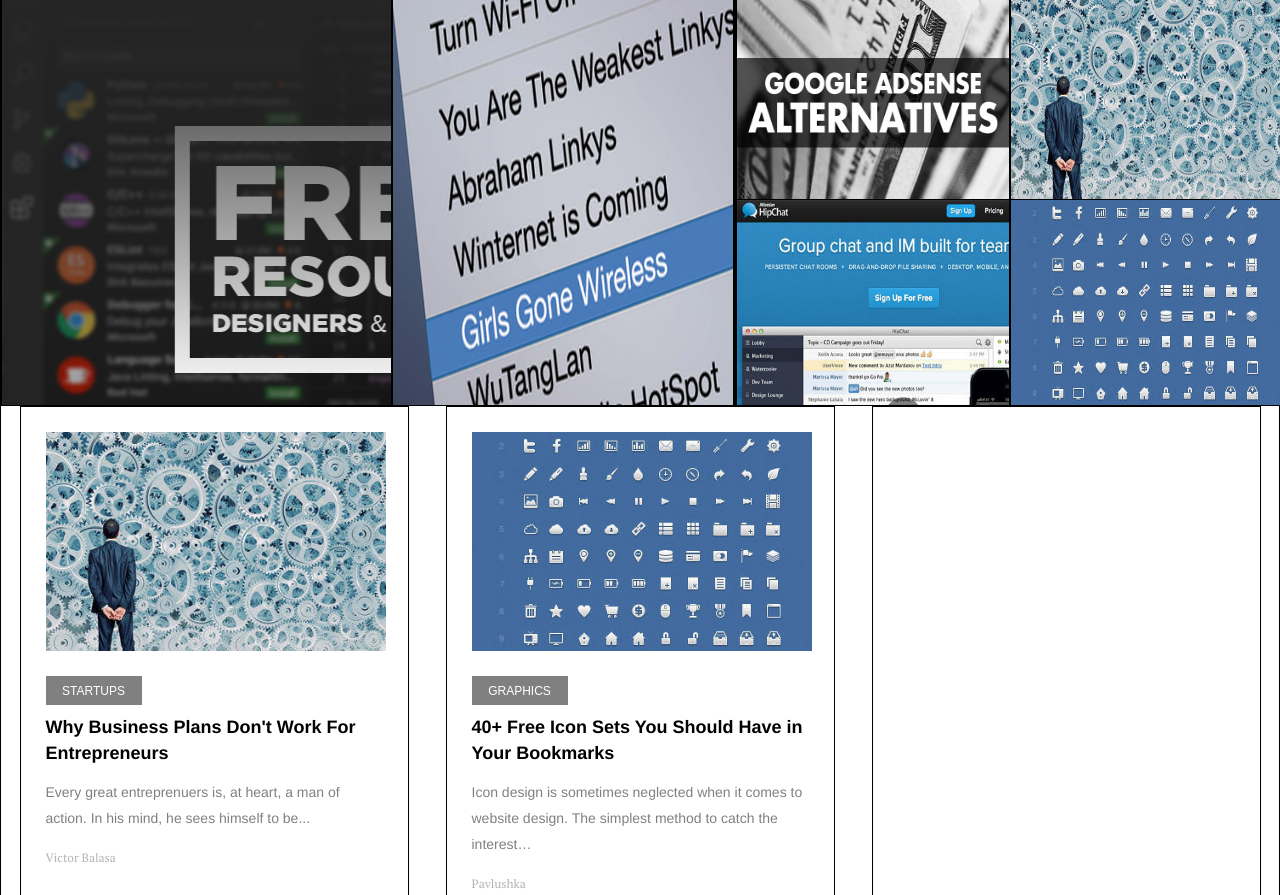
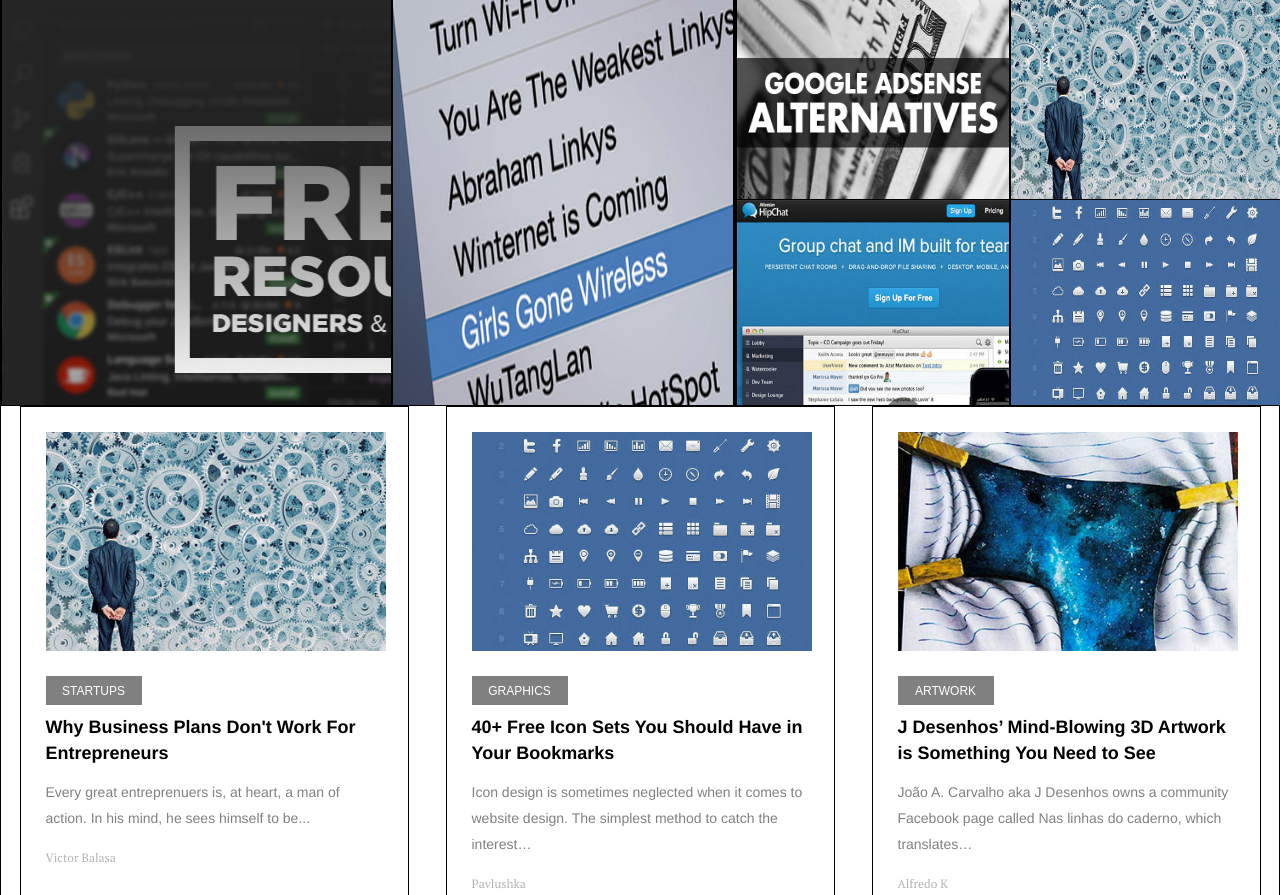
Before and after one commit to ahs1n/https-www.hongkiat.com-blog_Mockup, a plain HTML site: page index.html in a window 1280 px wide. Shown: the part 57-952 px from the top of the page. Drawn offline with Linux system fonts and the light colour scheme.

Commit message:
card 3 changing done

```diff
--- a/index.html
+++ b/index.html
@@ -65,6 +65,7 @@
     </div>
 
     <div class="main_cards">
+        <!-- entreprenuers-business-plan  -->
         <div class="card_layout">
             <img src="entreprenuers-business-plan.jpg"
             alt="entreprenuers-business-plan">
@@ -78,6 +79,7 @@
            </div>
         </div>
 
+        <!-- free-icon-sets-to-bookmark -->
         <div class="card_layout">
             <img src="free-icon-sets-to-bookmark.jpg"
             alt="free-icon-sets-to-bookmark">
@@ -92,9 +94,22 @@
            </div>
         </div>
 
+        <!-- j-desenhos-3d-artwork -->
         <div class="card_layout">
+            <img src="j-desenhos-3d-artwork.jpg"
+            alt="j-desenhos-3d-artwork">
+           <div class="card_layout_items">
+            <button>ARTWORK</button>
+            <h3><a href="#" id="anker_1">J Desenhos’ Mind-Blowing 3D Artwork is
+                Something You Need to See</a></h3>
+            <p>João A. Carvalho aka J Desenhos owns a community Facebook page
+                called Nas linhas do caderno, which translates…
+            </p>
+            <a href="#" class="anker_2">Alfredo K</a>
+           </div>
+        </div>
 
-        </div>
+
         <div class="card_layout">
 
         </div>
```
